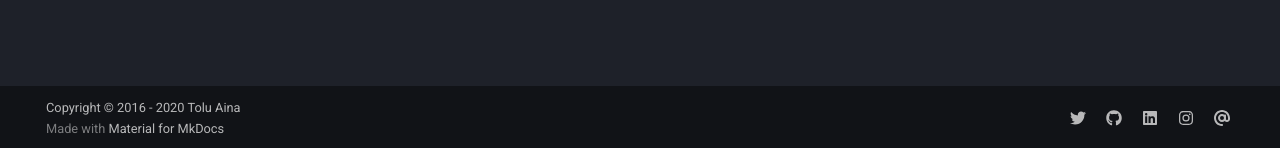
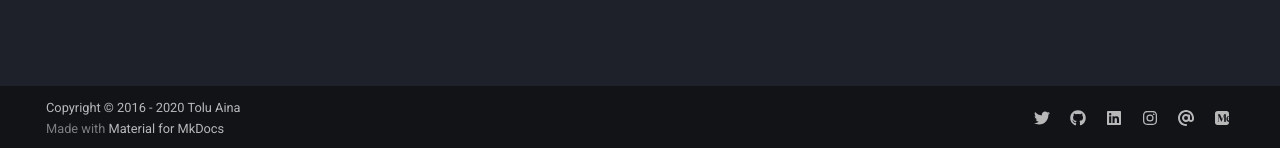
Before and after one commit to toluaina/toluaina.github.io, an MkDocs documentation site: the page built from docs/index.md, in a window 1280 px wide. Shown: the part 749-897 px from the top of the page. Built offline with MkDocs 1.6.1 and Material for MkDocs 9.7.7, drawn with Linux system fonts in a browser that asks for light colours; comment, search, counter and statistics services are not loaded.

Commit message:
added medium social link

```diff
--- a/mkdocs.yml
+++ b/mkdocs.yml
@@ -51,6 +51,8 @@ extra:
       link: https://www.instagram.com/pgsync2
     - icon: fontawesome/solid/at
       link: mailto:contact@pgsync.com
+    - icon: fontawesome/brands/medium
+      link: https://medium.com/@toluaina/real-time-integration-of-postgresql-with-elasticsearch-with-pgsync-9425ffa9b4e9
 
 extra_css:
 - css/termynal.css
```
